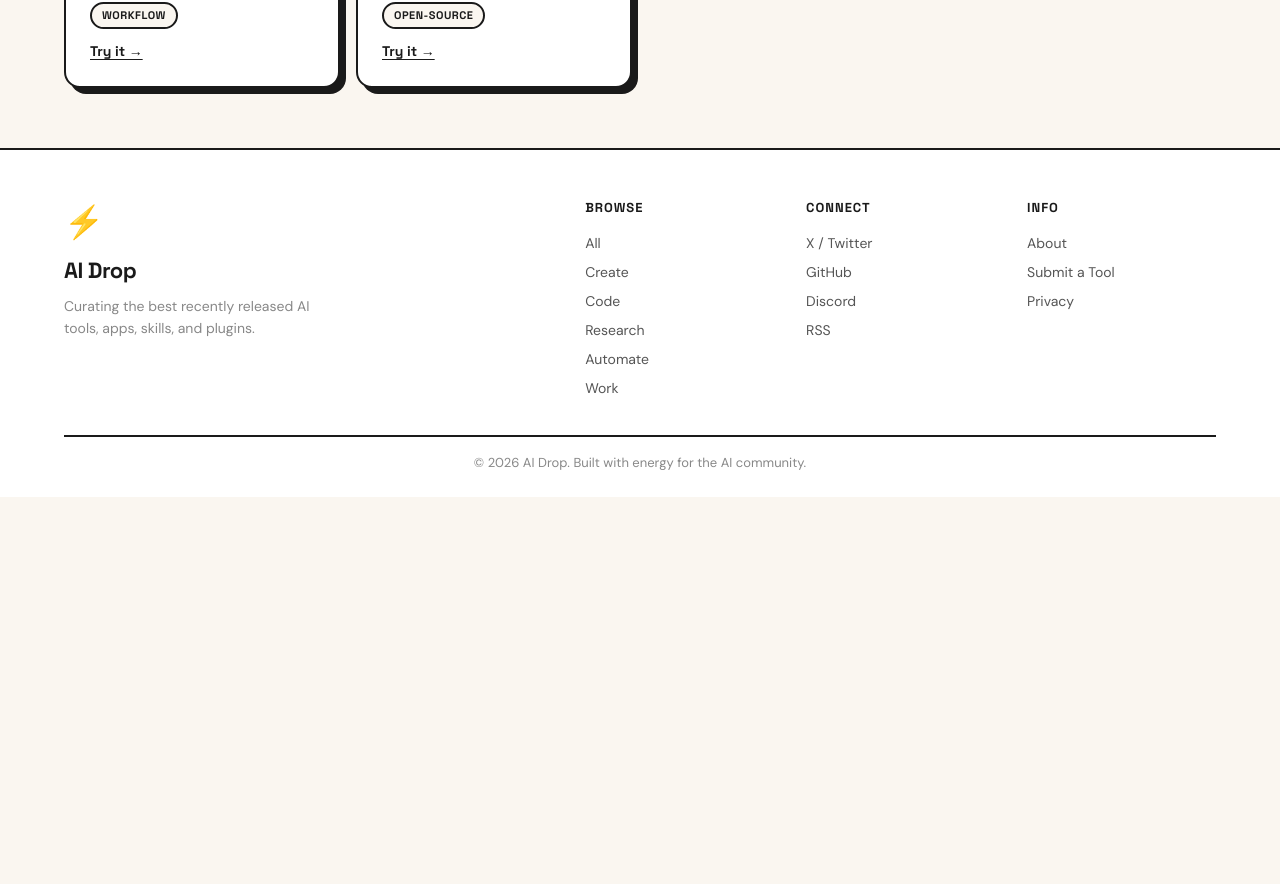
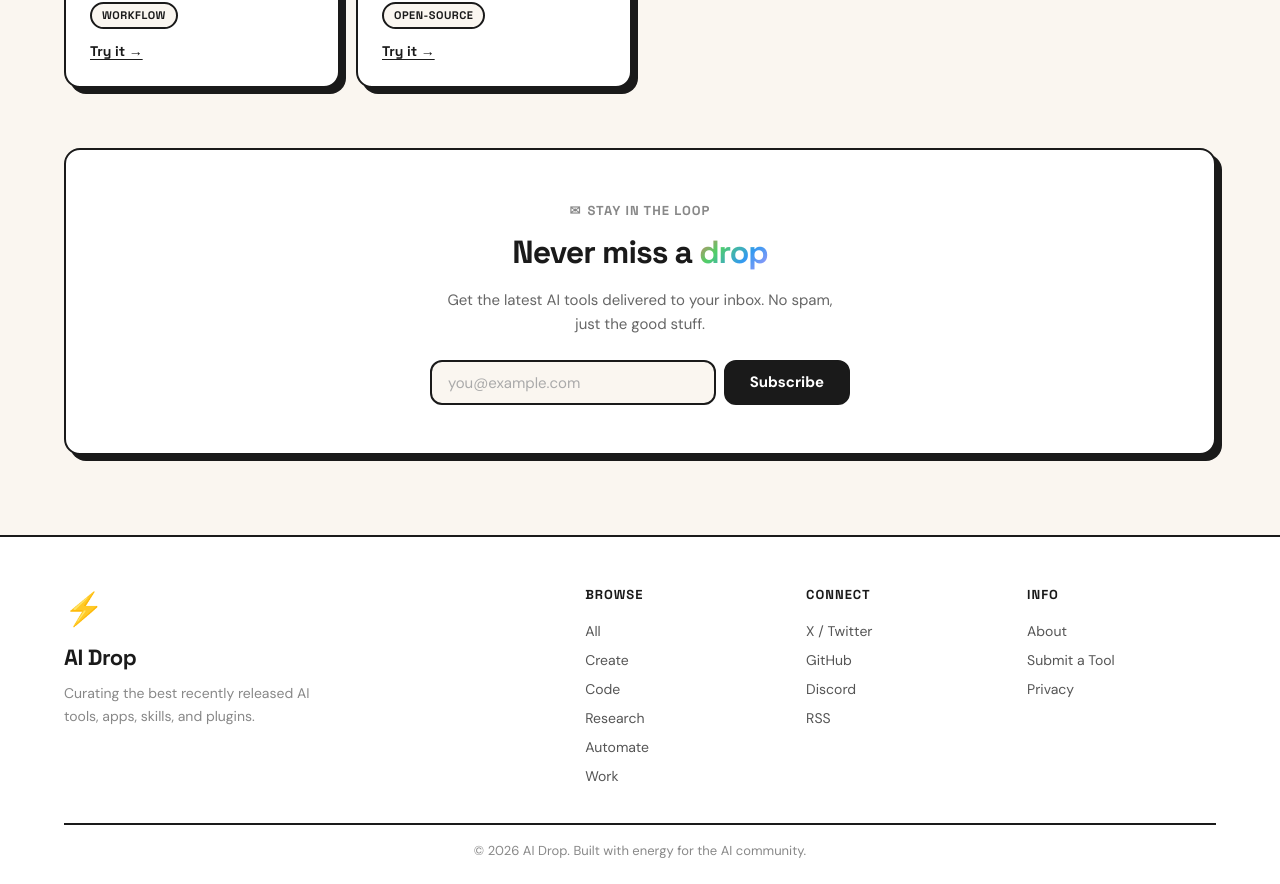
Before and after one commit to ispitfire/ai-drop, a React (Vite) app: page / in a window 1280 px wide. Shown: the part 2245-3129 px from the top of the page. Before the commit the page ends 2742 px from the top, so only its background shows below. Built offline with nearby package versions, Linux system fonts and the light colour scheme.

Commit message:
feat: add newsletter demo interaction

```diff
--- a/src/App.jsx
+++ b/src/App.jsx
@@ -6,6 +6,7 @@ import FeaturedTool from "./components/FeaturedTool";
 import CategoryFilter from "./components/CategoryFilter";
 import ToolGrid from "./components/ToolGrid";
 import FreshDrops from "./components/FreshDrops";
+import Newsletter from "./components/Newsletter";
 import Footer from "./components/Footer";
 import "./styles.css";
 
@@ -42,6 +43,7 @@ export default function App() {
           </div>
         </section>
         <FreshDrops tools={freshTools} />
+        <Newsletter />
       </main>
       <Footer />
     </>
--- /dev/null
+++ b/src/components/Newsletter.jsx
@@ -0,0 +1,71 @@
+import { useState } from "react";
+
+export default function Newsletter() {
+  const [email, setEmail] = useState("");
+  const [status, setStatus] = useState("idle"); // idle | error | success
+
+  function handleSubmit(e) {
+    e.preventDefault();
+    if (!email || !e.target.checkValidity()) {
+      setStatus("error");
+      return;
+    }
+    setStatus("success");
+  }
+
+  function handleChange(e) {
+    setEmail(e.target.value);
+    if (status === "error") setStatus("idle");
+  }
+
+  return (
+    <section className="newsletter-section" id="newsletter" aria-labelledby="newsletter-heading">
+      <div className="container">
+        <div className="newsletter-card">
+          <span className="section-label">
+            <span aria-hidden="true">&#9993;</span> Stay in the loop
+          </span>
+          <h2 id="newsletter-heading" className="newsletter-title">
+            Never miss a <span className="gradient-text">drop</span>
+          </h2>
+          <p className="newsletter-desc">
+            Get the latest AI tools delivered to your inbox. No spam, just the good stuff.
+          </p>
+          <form
+            className="newsletter-form"
+            onSubmit={handleSubmit}
+            noValidate
+          >
+            <label htmlFor="newsletter-email" className="sr-only">
+              Email address
+            </label>
+            <input
+              id="newsletter-email"
+              type="email"
+              placeholder="you@example.com"
+              value={email}
+              onChange={handleChange}
+              required
+              aria-describedby={
+                status === "error" ? "newsletter-error" : undefined
+              }
+            />
+            <button type="submit" className="btn btn-primary">
+              Subscribe
+            </button>
+          </form>
+          {status === "error" && (
+            <p id="newsletter-error" className="newsletter-status newsletter-error" role="alert">
+              Please enter a valid email address.
+            </p>
+          )}
+          {status === "success" && (
+            <p className="newsletter-status newsletter-success" role="status">
+              You&rsquo;re on the list!
+            </p>
+          )}
+        </div>
+      </div>
+    </section>
+  );
+}
--- a/src/styles.css
+++ b/src/styles.css
@@ -600,6 +600,82 @@ img {
   }
 }
 
+/* Newsletter */
+.newsletter-section {
+  padding: 0 0 80px;
+}
+
+.newsletter-card {
+  background: #fff;
+  border: 2px solid #1a1a1a;
+  border-radius: 16px;
+  padding: 48px 40px;
+  text-align: center;
+  box-shadow: 6px 6px 0 #1a1a1a;
+}
+
+.newsletter-title {
+  font-family: "Space Grotesk", sans-serif;
+  font-size: 32px;
+  font-weight: 700;
+  letter-spacing: -1px;
+  color: #1a1a1a;
+  margin-bottom: 12px;
+}
+
+.newsletter-desc {
+  font-size: 15px;
+  color: #666;
+  margin-bottom: 24px;
+  max-width: 400px;
+  margin-left: auto;
+  margin-right: auto;
+  line-height: 1.6;
+}
+
+.newsletter-form {
+  display: flex;
+  gap: 8px;
+  max-width: 420px;
+  margin: 0 auto;
+}
+
+.newsletter-form input {
+  flex: 1;
+  font-family: "DM Sans", sans-serif;
+  font-size: 15px;
+  padding: 10px 16px;
+  border: 2px solid #1a1a1a;
+  border-radius: 12px;
+  background: #faf6f0;
+  color: #1a1a1a;
+  outline: none;
+  transition: border-color 0.15s ease;
+}
+
+.newsletter-form input:focus {
+  border-color: #b197fc;
+  box-shadow: 0 0 0 3px rgba(177, 151, 252, 0.3);
+}
+
+.newsletter-form input::placeholder {
+  color: #aaa;
+}
+
+.newsletter-status {
+  margin-top: 16px;
+  font-size: 14px;
+  font-weight: 600;
+}
+
+.newsletter-error {
+  color: #e03131;
+}
+
+.newsletter-success {
+  color: #2f9e44;
+}
+
 /* Reduced motion */
 @media (prefers-reduced-motion: reduce) {
   *,
```
Also changed, not shown: 2 other files (tests, documents, lock files or other folders).
